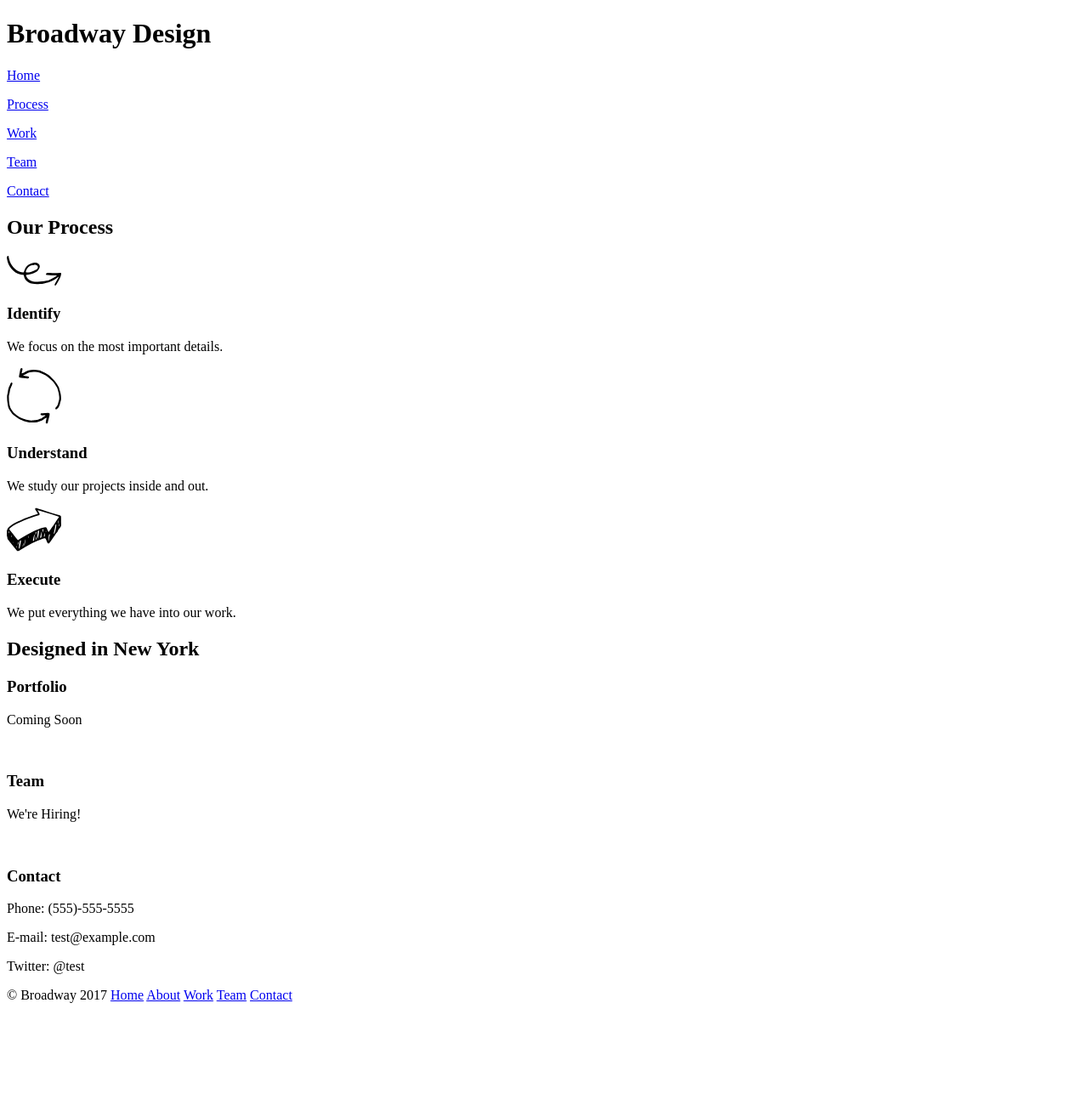
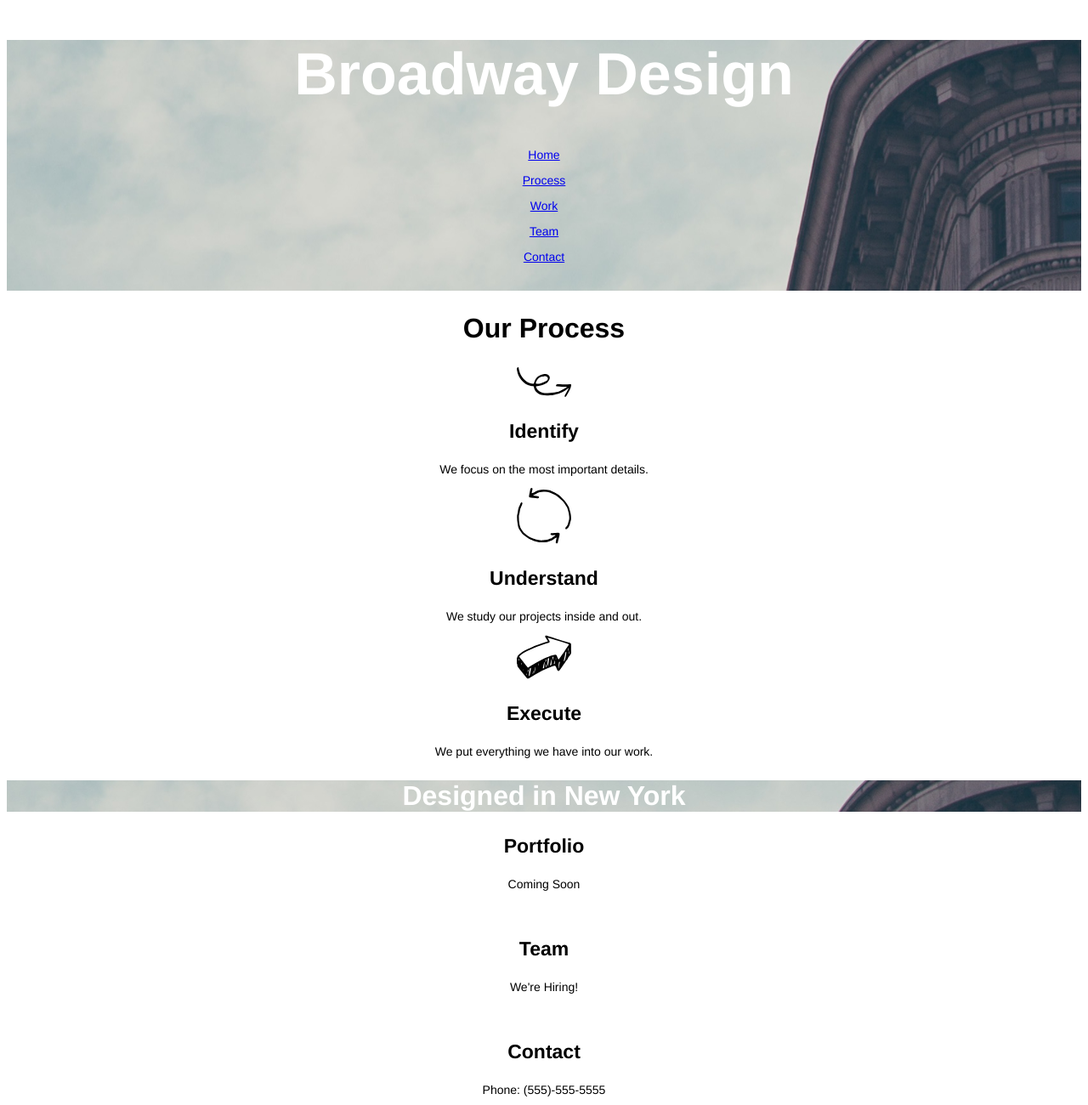
Before and after one commit to josegarban/broadway, a plain HTML site: page index.html in a window 1280 px wide. Shown: the top 1300 px of the page at 85% size. Before the commit the page ends 1188 px from the top, so only its background shows below. Drawn offline with Linux system fonts and the light colour scheme.

Commit message:
Modified index.html, resources/styles.css

```diff
--- a/index.html
+++ b/index.html
@@ -3,16 +3,18 @@
   <head>
     <meta charset="utf-8">
     <title>Broadway Design</title>
+    <link rel="stylesheet" href="./resources/styles.css">
   </head>
   <body>
 
-    <div class="header1">
+    <div id="header1">
       <h1 id="home">Broadway Design</h1>
-      <p class= "header1-links"><a href="#home">Home</a> </p>
-      <p class= "header1-links"><a href="#process">Process</a> </p>
-      <p class= "header1-links"><a href="#work">Work</a> </p>
-      <p class= "header1-links"><a href="#team">Team</a> </p>
-      <p class= "header1-links"><a href="#contact">Contact</a> </p>
+        <p class= "header1-links"><a href="#home">Home</a> </p>
+        <p class= "header1-links"><a href="#process">Process</a> </p>
+        <p class= "header1-links"><a href="#work">Work</a> </p>
+        <p class= "header1-links"><a href="#team">Team</a> </p>
+        <p class= "header1-links"><a href="#contact">Contact</a> </p>
+        <br>
     </div>
 
    <div class="main">
@@ -28,7 +30,7 @@
      <p>We put everything we have into our work.</p>
    </div>
 
-  <div class="header2">
+  <div id="header2">
     <h2>Designed in New York</h2>
   </div>
 
@@ -46,8 +48,8 @@
   </div>
 
   <div class="bottom">
-    <span id=copyright>© Broadway 2017</span>
-    <span id=bottom-links>
+    <span id="copyright">© Broadway 2017</span>
+    <span id="bottom-links">
       <a href="#home">Home</a>
       <a href="#home">About</a>
       <a href="#work">Work</a>
--- a/resources/styles.css
+++ b/resources/styles.css
@@ -0,0 +1,45 @@
+*{
+  text-align: center;
+  font-family: helvetica;
+}
+
+h1{
+  font-size: 70px;
+  font-weight: bold;
+  color: white;
+}
+
+h2{
+  font-size: 32px;
+  font-weight: bold;
+}
+
+h3{
+  font-size: 23px;
+  font-weight: bold;
+}
+
+p{
+  font-size: 14px;
+}
+
+#header1,
+#header2{
+  background-image: url(the-flatiron-building.png);
+  color: white;
+}
+
+.bottom{
+  background-color: dimgray;
+  text-align: left;
+}
+
+#copyright{
+  font-size: 11px;
+  color: white;
+}
+
+#bottom-links{
+  font-size: 18px;
+  color: white;
+}
```
